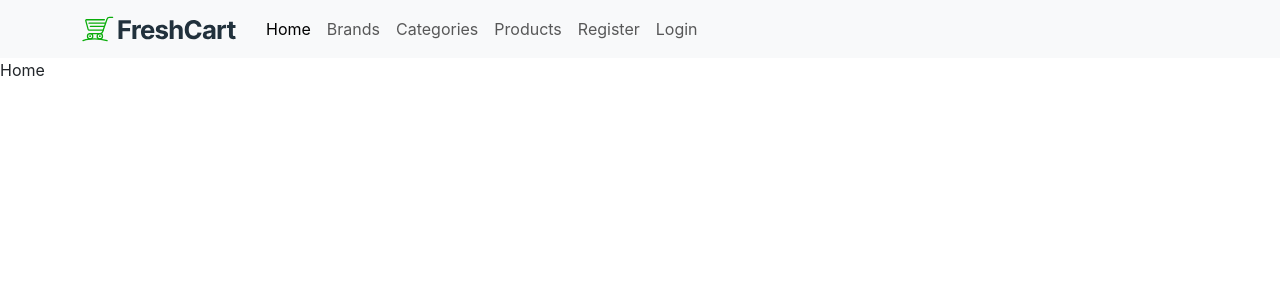
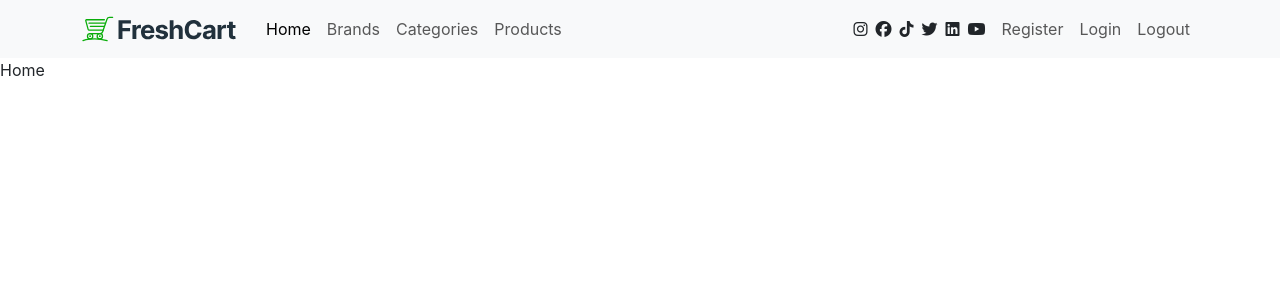
Before and after one commit to Minaabskhron/e-commerce, a React (Create React App) app: page / in a window 1280 px wide. Shown: the top 300 px of the page. Built offline with nearby package versions, Linux system fonts and the light colour scheme.

Commit message:
third commit navbar

```diff
--- /dev/null
+++ b/src/Components/NavBar/NavBar.css
@@ -0,0 +1,3 @@
+.cursor{
+    cursor: pointer;
+}
--- a/src/Components/NavBar/NavBar.jsx
+++ b/src/Components/NavBar/NavBar.jsx
@@ -1,6 +1,7 @@
 import React from 'react'
 import { Link } from 'react-router-dom'
 import logo from '../../assets/Images/freshcart-logo.svg'
+import './NavBar.css'
 
 export default function NavBar() {
   return <>
@@ -30,7 +31,19 @@ export default function NavBar() {
         <li className="nav-item">
           <Link className="nav-link" to="/products">Products</Link>
         </li>
+        </ul>
 
+        <ul className='navbar-nav ms-auto mb-2 mb-lg-0 align-items-center'>
+
+
+          <li>
+            <i className='me-2 fa-brands fa-instagram'></i>
+            <i className='me-2 fa-brands fa-facebook'></i>
+            <i className='me-2 fa-brands fa-tiktok'></i>
+            <i className='me-2 fa-brands fa-twitter'></i>
+            <i className='me-2 fa-brands fa-linkedin'></i>
+            <i className='me-2 fa-brands fa-youtube'></i>
+          </li>
           <li className="nav-item">
             <Link className="nav-link" to="/Register">Register</Link>
           </li>
@@ -38,6 +51,11 @@ export default function NavBar() {
           <li className="nav-item">
             <Link className="nav-link" to="/Login">Login</Link>
           </li>
+
+          <li className="nav-item">
+            <span className="cursor nav-link" to="/Login">Logout</span>
+          </li>
+
         </ul>
     </div>
   </div>
```
Also changed, not shown: src/App.jsx (line endings or trailing spaces). Lines whose indentation alone changed are shown as unchanged.
